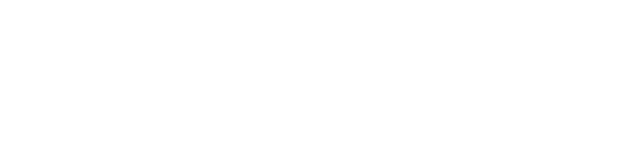
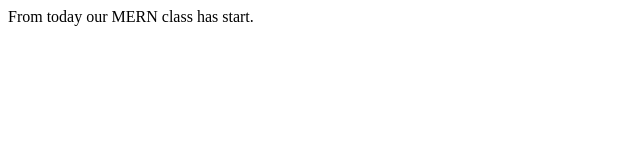
Before and after one commit to harry122/test-github, a plain HTML site: page index.html in a window 1280 px wide. Shown: the whole page, without its empty margins (0-640 px from the left). Drawn offline with Linux system fonts and the light colour scheme.

Commit message:
added a paragragh tag

```diff
--- a/index.html
+++ b/index.html
@@ -1,4 +1,6 @@
 <html>
 <head></head>
-<body></body>
+<body>
+  <p>From today our MERN class has start. </p>
+ </body>
 </html>
```
